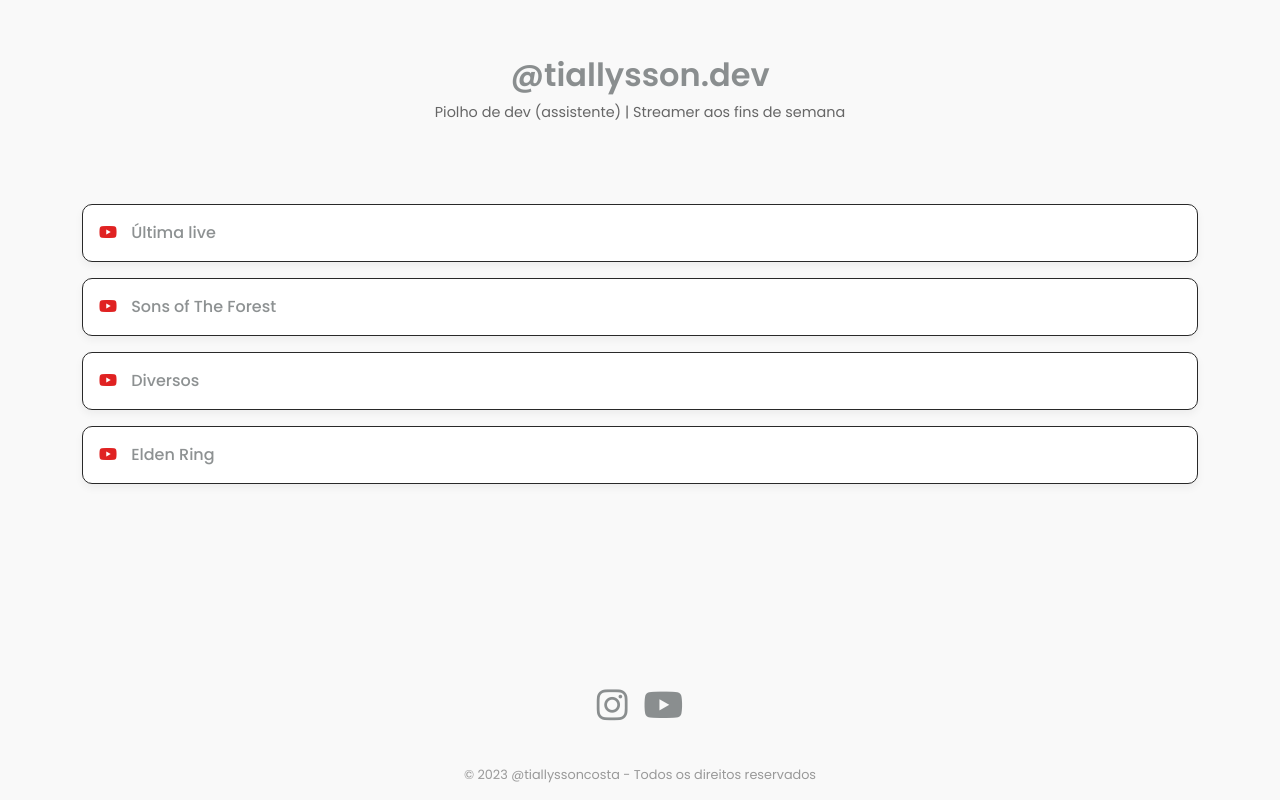
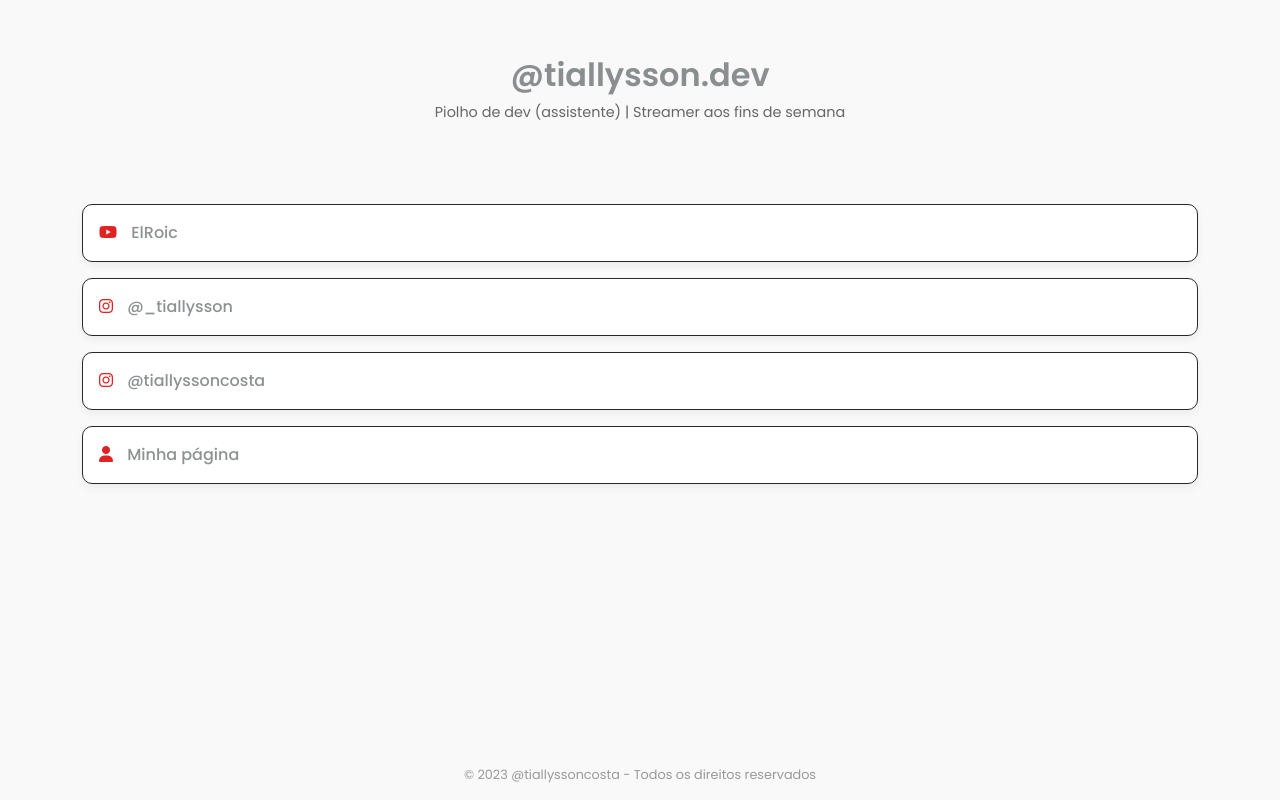
Before and after one commit to Tiallysson/about, a plain HTML site: page index.html in a window 1280 px wide. Drawn offline with nearby package versions, Linux system fonts and the light colour scheme.

Commit message:
feat: new links available

```diff
--- a/index.html
+++ b/index.html
@@ -22,26 +22,26 @@
 
         <div class="links-container">
             <div class="link-card">
-                <a href="https://www.youtube.com/live/eQIEgvh11po?si=fiIkLUTK_iMen4km" target="_blank">
-                    <i class="fab fa-youtube"></i> Última live
+                <a href="https://www.youtube.com/@ElRoicTV" target="_blank">
+                    <i class="fab fa-youtube"></i> ElRoic
                 </a>
             </div>
 
             <div class="link-card">
-                <a href="https://www.youtube.com/watch?v=AKGayze9hgA&list=PLoz6oSdTjI89tfa5wJkdVdsdgflgMolgJ" target="_blank">
-                    <i class="fab fa-youtube"></i> Sons of The Forest
+                <a href="https://www.instagram.com/_tiallysson" target="_blank">
+                    <i class="fab fa-instagram"></i> @_tiallysson
                 </a>
             </div>
 
             <div class="link-card">
-                <a href="https://www.youtube.com/watch?v=rAExi40Cg58&list=PLoz6oSdTjI89-mnQCiuqPnoRzRbqcTL3K" target="_blank">
-                    <i class="fab fa-youtube"></i> Diversos
+                <a href="https://www.instagram.com/tiallyssoncosta" target="_blank">
+                    <i class="fab fa-instagram"></i> @tiallyssoncosta
                 </a>
             </div>
 
             <div class="link-card">
-                <a href="https://www.youtube.com/watch?v=50llhhzo08E&list=PLoz6oSdTjI8_wsPsPaFBTnwSxJ0cGa6z_" target="_blank">
-                    <i class="fab fa-youtube"></i> Elden Ring
+                <a href="https://tiallysson.github.io/Tiallysson/src/index.html" target="_blank">
+                    <i class="fa-solid fa-user"></i> Minha página
                 </a>
             </div>
 
@@ -57,8 +57,8 @@
 
     <footer>
         <div class="social-links">
-            <a href="https://www.instagram.com/tiallyssoncosta/" target="_blank"><i class="fab fa-instagram"></i></a>
-            <a href="https://www.youtube.com/@ElRoicTV" target="_blank"><i class="fab fa-youtube"></i></a>
+            <!-- <a href="https://www.instagram.com/tiallyssoncosta/" target="_blank"><i class="fab fa-instagram"></i></a> -->
+            <!-- <a href="https://www.youtube.com/@ElRoicTV" target="_blank"><i class="fab fa-youtube"></i></a> -->
             <!-- <a href="#" target="_blank"><i class="fab fa-tiktok"></i></a> -->
             <!-- <a href="#" target="_blank"><i class="fab fa-twitter"></i></a> -->
             <!-- <a href="#" target="_blank"><i class="fab fa-facebook"></i></a> -->
```
